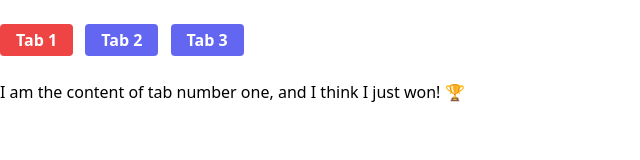
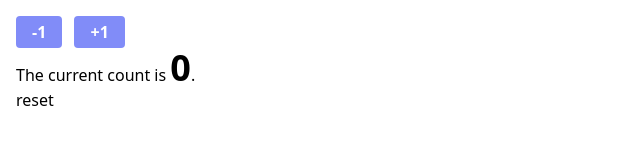
Before and after one commit to correadevuk/alpine-tiny-projects, a plain HTML site: page index.html in a window 1280 px wide. Shown: the whole page, without its empty margins (0-640 px from the left). Drawn offline with nearby package versions, Linux system fonts and the light colour scheme.

Commit message:
Update state

```diff
--- a/index.html
+++ b/index.html
@@ -10,34 +10,16 @@
 </head>
 
 <body>
-
-    <!-- class="bg-indigo-400 rounded py-1 px-4 text-white font-semibold" -->
-    <div x-data="{activeTab: 0}" class="container mx-auto py-6" x-data="{activeTab: 0}">
-        <div class="mb-6 space-x-2">
-            <button @click="activeTab = 0" :class="activeTab === 0 ? 'bg-red-500' : 'bg-indigo-500'"
-                class="rounded py-1 px-4 text-white font-semibold">Tab
-                1</button>
-            <button @click="activeTab = 1" :class="activeTab === 1 ? 'bg-red-500' : 'bg-indigo-500'"
-                class="rounded py-1 px-4 text-white font-semibold">Tab
-                2</button>
-            <button @click="activeTab = 2" :class="activeTab === 2 ? 'bg-red-500' : 'bg-indigo-500'"
-                class="rounded py-1 px-4 text-white font-semibold">Tab
-                3</button>
+    <!-- state object with the x-data directive which makes the state available within the component scope -->
+    <div class="container mx-auto p-4" x-data="{count: 0}">
+        <div class="space-x-2">
+            <!-- listen to click events with x-on or @click  -->
+            <button @click="count--" class="bg-indigo-400 rounded py-1 px-4 text-white font-semibold">-1</button>
+            <button @click="count++" class="bg-indigo-400 rounded py-1 px-4 text-white font-semibold">+1</button>
         </div>
-        <!-- <pre x-text="activeTab"></pre> -->
-        <div class="space-y-4">
-            <div x-show="activeTab === 0">
-                <p>I am the content of tab number one, and I think I just won! 🏆</p>
-            </div>
-            <div x-show="activeTab === 1">
-                <p>Heya! I root for number two, and so should you! ❤️</p>
-            </div>
-            <div x-show="activeTab === 2">
-                <p>Haha nice one, but I am number three, and now it's all about me! 😎</p>
-            </div>
-        </div>
+        <p>The current count is <strong x-text="count" class="text-4xl font-extrabold"></strong>.</p>
+        <button @click="count=0">reset</button>
     </div>
-
 
     <script src="https://cdn.jsdelivr.net/gh/alpinejs/alpine@v2.x.x/dist/alpine.min.js" defer></script>
 </body>
```
